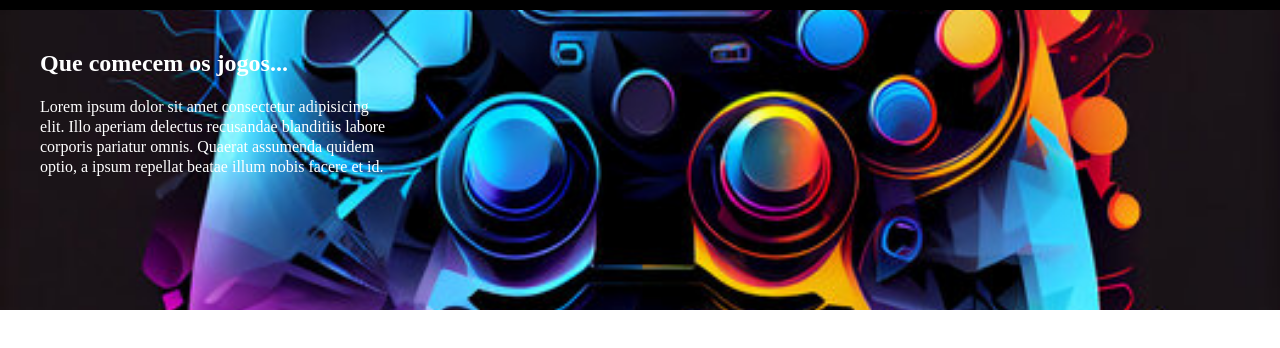
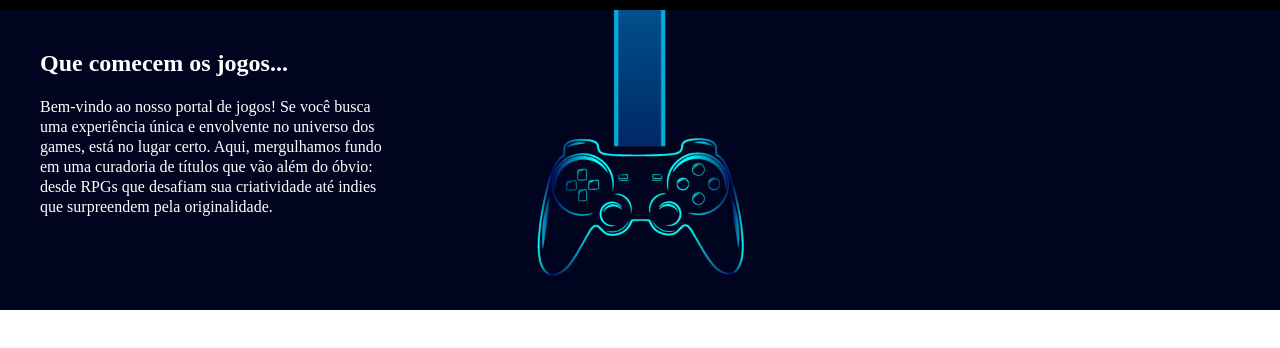
Before and after one commit to SandraSoares/Vai-Nos-Games, a plain HTML site: page index.html in a window 1280 px wide. Shown: the part 50-398 px from the top of the page. Drawn offline with Linux system fonts and the light colour scheme.

Commit message:
alteração em index.html

```diff
--- a/index.html
+++ b/index.html
@@ -13,8 +13,7 @@
     <main>
         <section class="PrimeiraSessão">
             <h2>Que comecem os jogos...</h2>
-            <p>Lorem ipsum dolor sit amet consectetur adipisicing elit. Illo aperiam delectus recusandae blanditiis labore corporis pariatur omnis. Quaerat assumenda quidem optio, a ipsum repellat beatae illum nobis facere et id.</p>
-
+            <p>Bem-vindo ao nosso portal de jogos! Se você busca uma experiência única e envolvente no universo dos games, está no lugar certo. Aqui, mergulhamos fundo em uma curadoria de títulos que vão além do óbvio: desde RPGs que desafiam sua criatividade até indies que surpreendem pela originalidade.</p>
         </section>
     </main>
 </body>
--- a/style.scss
+++ b/style.scss
@@ -8,13 +8,13 @@ header {
     background-color: black;
     color: aqua;
     height: 60px;
-    text-align: center; //centralizar
+    text-align: center;
     padding-top: 10px;
 }
 
 .PrimeiraSessão {
     height: 300px;
-    background-image: url("Imgs/Controle.jpg"); //colocar a imagem com aspas dentro do parentese
+    background-image: url("Imgs/gamer.jpg");
     background-repeat: no-repeat;
     background-size: cover;
     background-position: center;
```
Also changed, not shown: Imgs/Controle.jpg (deleted), Imgs/gamer.jpg (added), style.css, 1 other file.
